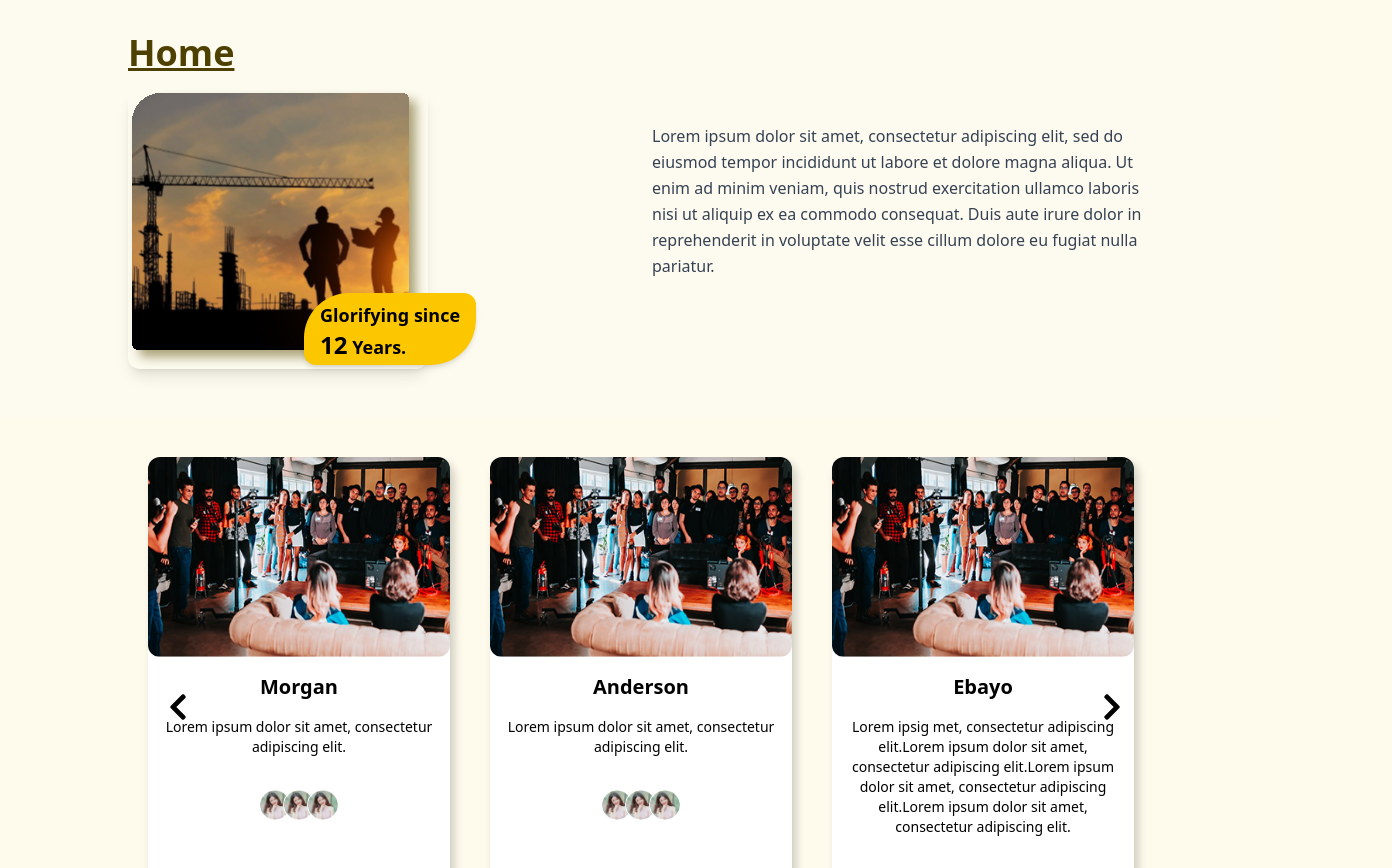
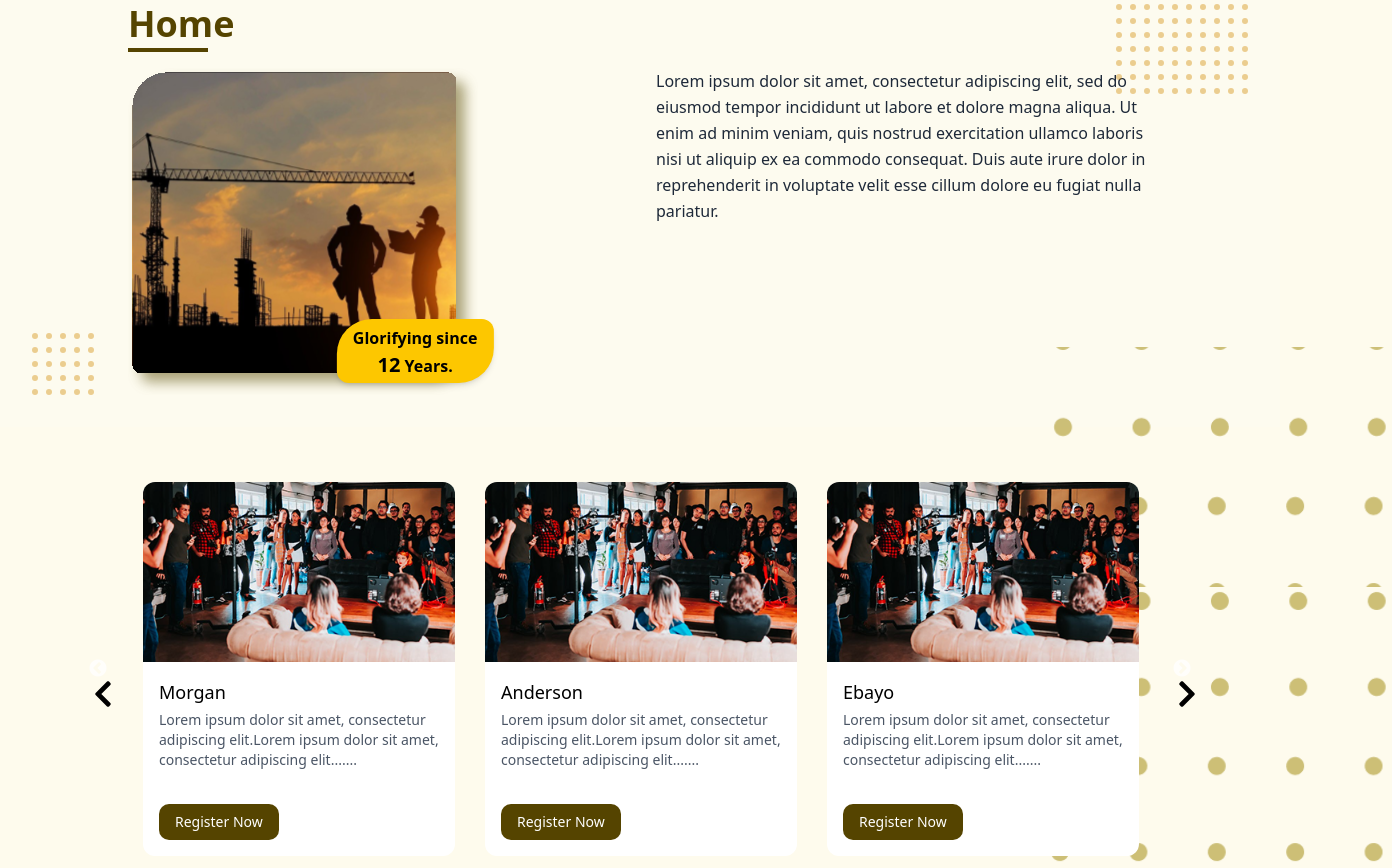
Before and after one commit to Deepaksaini73/project-smarak, a Next.js app: page / in a window 1280 px wide. Shown: the part 900-1768 px from the top of the page, 1392 px wide, since content can reach past the window. Built offline with nearby package versions, Linux system fonts and the light colour scheme.

Commit message:
chaneg  sin 1st apges not added font

```diff
--- a/src/components/Footer/footer.css
+++ b/src/components/Footer/footer.css
@@ -6,13 +6,22 @@
 .card-box .img-box {
   position: relative;
   cursor: pointer;
+  border-radius: 12px;
+  border-bottom-right-radius: 45px;
+  border-top-left-radius: 45px;
 }
 .card-box .img-box img:hover {
   scale: 1.03;
+  border-radius: 12px;
+  border-bottom-right-radius: 45px;
+  border-top-left-radius: 45px;
 }
 .card-box .img-box img {
   width: 100%;
   height: 100%;
+  border-radius: 12px;
+  border-bottom-right-radius: 45px;
+  border-top-left-radius: 45px;
 }
 .card-box .img-box .img-name {
   position: absolute;
--- a/src/components/Home/Home.jsx
+++ b/src/components/Home/Home.jsx
@@ -5,22 +5,43 @@ import homeimage from '../../../assets/homeiamge.svg';
 
 export default function Home() {
   return (
-    <div className="bg-[#fdfbef] px-8 py-12">
-      <div className="max-w-5xl mx-auto grid md:grid-cols-2 items-center gap-6">
+    <div className="bg-[#fdfbef] px-8 py-8 relative">
+      {/* Dotted pattern - right side */}
+      <div className="absolute top-8 right-8 grid grid-cols-10 gap-2">
+        {[...Array(70)].map((_, i) => (
+          <div key={i} className="w-1.5 h-1.5 rounded-full bg-yellow-600 opacity-40"></div>
+        ))}
+      </div>
+
+      {/* Dotted pattern - left side */}
+      <div className="absolute bottom-8 left-8 grid grid-cols-5 gap-2">
+        {[...Array(25)].map((_, i) => (
+          <div key={i} className="w-1.5 h-1.5 rounded-full bg-yellow-600 opacity-40"></div>
+        ))}
+      </div>
+
+      <div className="max-w-5xl mx-auto">
+        {/* Title with half underline */}
+        <div className="relative mb-6">
+          <h1 className="text-4xl font-bold text-[#554400]">Home</h1>
+          <div className="absolute w-20 h-1 bg-[#554400] mt-1"></div>
+        </div>
+
+        <div className="grid md:grid-cols-2 items-start gap-8">
           {/* Left - Image */}
           <div className="relative">
-          <h1 className="text-4xl font-bold text-[#4d4000] mb-4 underline">Home</h1>
             <Image
               src={homeimage}
-            width={300}
-            height={200}
+              width={350}
+              height={250}
               alt="Construction Site"
-            className="rounded-xl shadow-lg"
+              className="rounded-xl"
             />
             {/* Badge */}
-          <div className="absolute bottom-1 left-44 bg-yellow-400 text-black text-lg font-bold px-4 py-1 rounded-lg shadow-md rounded-br-[45px] rounded-tl-[45px]">
+            <div className="absolute bottom-3 left-1/2 -translate-x-1/4 bg-yellow-400 text-black font-bold px-4 py-1 rounded-tl-[35px] rounded-br-[35px] rounded-xl shadow-md">
+              <div className="text-center">
                 Glorifying since{' '}
-            <span className="text-2xl font-black">
+                <span className="text-xl font-black">
                   {' '}
                   <br />
                   12
@@ -28,10 +49,11 @@ export default function Home() {
                 Years.
               </div>
             </div>
+          </div>
 
           {/* Right - Text */}
           <div>
-          <p className="text-gray-700 leading-relaxed">
+            <p className="text-gray-800 leading-relaxed">
               Lorem ipsum dolor sit amet, consectetur adipiscing elit, sed do eiusmod tempor
               incididunt ut labore et dolore magna aliqua. Ut enim ad minim veniam, quis nostrud
               exercitation ullamco laboris nisi ut aliquip ex ea commodo consequat. Duis aute irure
@@ -40,5 +62,6 @@ export default function Home() {
           </div>
         </div>
       </div>
+    </div>
   );
 }
--- a/src/components/slider/Slider.jsx
+++ b/src/components/slider/Slider.jsx
@@ -6,6 +6,7 @@ import 'slick-carousel/slick/slick-theme.css';
 import nitlogo from '../../../assets/nit-rourkela-logo.png';
 import smallicon from '../../../assets/small icon.png';
 import defaultimage from '../../../assets/default.png';
+import bgDot from '../../../assets/bg-dot.png';
 import Image from 'next/image';
 import { FaChevronLeft, FaChevronRight } from 'react-icons/fa';
 
@@ -21,7 +22,7 @@ const CustomPrevArrow = props => {
         ...style,
         display: 'block',
         left: '35px', // Adjust for smaller screens
-        zIndex: 10,
+        zIndex: 20,
         fontSize: '30px',
         color: 'black',
       }}
@@ -42,7 +43,7 @@ const CustomNextArrow = props => {
         ...style,
         display: 'block',
         right: '35px',
-        zIndex: 10,
+        zIndex: 20,
         fontSize: '30px',
         color: 'black',
       }}
@@ -81,51 +82,41 @@ function App() {
   };
 
   return (
-    <div className=" w-full max-w-5xl mx-auto">
-      <div className="mt-10 mb-10">
+    <div className="w-full max-w-5xl mx-auto relative">
+      <div className="mt-10 mb-10 relative">
+        {/* Background Image - right side (third card) */}
+        <div className="md:block hidden absolute -top-30 -right-60 h-60 w-1/3 z-0">
+          <Image src={bgDot} alt="Background Pattern" fill className="object-cover opacity-100" />
+        </div>
+        <div className="md:block hidden absolute top-30 -right-60 h-70 w-1/3 z-0">
+          <Image src={bgDot} alt="Background Pattern" fill className="object-cover opacity-100" />
+        </div>
+
         <Slider {...settings}>
           {data.map(d => (
             <div
               key={d.name}
-              className="bg-white h-[450px] text-black rounded-2xl shadow-xl shadow-hand cursor-poi"
+              className="bg-white h-full text-black rounded-lg overflow-hidden hover:shadow-xl transition-all duration-300 transform hover:-translate-y-1"
             >
-              <div className="h-[200px] flex justify-center items-center rounded-t-xl">
+              <div className="flex flex-col h-full">
+                <div className="h-[180px] overflow-hidden group">
                   <Image
                     src={d.img}
                     alt={d.name}
-                  className="w-full h-full rounded-t-xl transition-transform duration-300 ease-in-out hover:scale-108 rounded-xl"
+                    className="w-full h-full object-cover transition-all duration-500 ease-in-out group-hover:scale-110"
                     width={100}
                     height={100}
                   />
                 </div>
 
-              <div className="flex flex-col items-center justify-center gap-4 p-4">
-                <p className="text-xl font-semibold">{d.name}</p>
-                <p className="text-center text-sm">{d.review}</p>
+                <div className="p-4 flex flex-col items-start justify-start flex-grow">
+                  <p className="text-lg font-medium mb-1">{d.name}</p>
+                  <p className="text-left text-sm text-gray-600 mb-4">{d.review}</p>
+
+                  <button className="mt-auto py-2 px-4 bg-[#554400] hover:bg-[#554400]  text-white font-medium rounded-md transition-colors duration-300 text-sm">
+                    Register Now
+                  </button>
                 </div>
-
-              <div className="flex justify-center -space-x-2 p-4">
-                <Image
-                  src={smallicon}
-                  alt="Avatar 1"
-                  width={30}
-                  height={30}
-                  className="w-8 h-8 rounded-full border border-white"
-                />
-                <Image
-                  src={smallicon}
-                  alt="Avatar 2"
-                  width={30}
-                  height={30}
-                  className="w-8 h-8 rounded-full border border-white"
-                />
-                <Image
-                  src={smallicon}
-                  alt="Avatar 3"
-                  width={30}
-                  height={30}
-                  className="w-8 h-8 rounded-full border border-white"
-                />
               </div>
             </div>
           ))}
@@ -139,28 +130,32 @@ const data = [
   {
     name: 'Morgan',
     img: defaultimage,
-    review: 'Lorem ipsum dolor sit amet, consectetur adipiscing elit.',
+    review:
+      'Lorem ipsum dolor sit amet, consectetur adipiscing elit.Lorem ipsum dolor sit amet, consectetur adipiscing elit.......',
   },
   {
     name: 'Anderson',
     img: defaultimage,
-    review: 'Lorem ipsum dolor sit amet, consectetur adipiscing elit.',
+    review:
+      'Lorem ipsum dolor sit amet, consectetur adipiscing elit.Lorem ipsum dolor sit amet, consectetur adipiscing elit.......',
   },
   {
     name: 'Ebayo',
     img: defaultimage,
     review:
-      'Lorem ipsig met, consectetur adipiscing elit.Lorem ipsum dolor sit amet, consectetur adipiscing elit.Lorem ipsum dolor sit amet, consectetur adipiscing elit.Lorem ipsum dolor sit amet, consectetur adipiscing elit.',
+      'Lorem ipsum dolor sit amet, consectetur adipiscing elit.Lorem ipsum dolor sit amet, consectetur adipiscing elit.......',
   },
   {
     name: 'Ruie',
     img: defaultimage,
-    review: 'Lorem ipsum dolor sit amet, consectetur adipiscing elit.',
+    review:
+      'Lorem ipsum dolor sit amet, consectetur adipiscing elit.Lorem ipsum dolor sit amet, consectetur adipiscing elit.......',
   },
   {
     name: 'Miams',
     img: defaultimage,
-    review: 'Lorem ipsum dolor sit amet, consectetur adipiscing elit.',
+    review:
+      'Lorem ipsum dolor sit amet, consectetur adipiscing elit.Lorem ipsum dolor sit amet, consectetur adipiscing elit.......',
   },
 ];
 
--- a/src/components/slider/style.css
+++ b/src/components/slider/style.css
@@ -3,12 +3,84 @@
     background-color: #fefbed;
   }
 }
-.shadow-hand {
-  box-shadow: 4px 4px 10px rgba(0, 0, 0, 0.2);
+
+.slick-slide > div {
+  margin: 0 10px;
+  padding: 15px 5px;
 }
 
-.slick-slide > div {
-  margin: 0 20px;
+/* Make the slider cards have a consistent width-to-height ratio */
+.slick-slide > div > div {
+  aspect-ratio: 1 / 1.2;
+  display: flex !important;
+  flex-direction: column;
+  height: 100%;
+  transform: translateZ(0);
+  backface-visibility: hidden;
+  will-change: transform, box-shadow;
+}
+
+/* Enhanced shadow for cards with hover effects */
+.shadow-lg {
+  box-shadow: 0 10px 25px rgba(0, 0, 0, 0.12) !important;
+}
+
+.shadow-2xl {
+  box-shadow: 0 25px 50px -12px rgba(0, 0, 0, 0.25) !important;
+}
+
+/* Additional card hover effects */
+.slick-slide > div > div:hover {
+  cursor: pointer;
+}
+
+/* Responsive arrow positioning */
+.custom-arrow-left,
+.custom-arrow-right {
+  transition: all 0.3s ease;
+}
+
+.custom-arrow-left {
+  left: -40px !important;
+}
+
+.custom-arrow-right {
+  right: -40px !important;
+}
+
+/* Responsive styling for arrows */
+@media (max-width: 1200px) {
+  .custom-arrow-left {
+    left: -30px !important;
+  }
+
+  .custom-arrow-right {
+    right: -30px !important;
+  }
+}
+
+@media (max-width: 992px) {
+  .custom-arrow-left {
+    left: -20px !important;
+  }
+
+  .custom-arrow-right {
+    right: -20px !important;
+  }
+}
+
+@media (max-width: 768px) {
+  .custom-arrow-left {
+    left: -15px !important;
+  }
+
+  .custom-arrow-right {
+    right: -15px !important;
+  }
+
+  .slick-slide > div {
+    margin: 0 5px;
+  }
 }
 
 @media (max-width: 500px) {
@@ -17,3 +89,12 @@
     display: none !important;
   }
 }
+
+/* Image hover effects */
+.group {
+  cursor: pointer;
+}
+
+.group:hover .transition-all {
+  will-change: transform;
+}
```
Also changed, not shown: src/components/Navbar/Navbar.jsx (+7 -13 lines), assets/bg-dot.png (added). Lines whose indentation alone changed are shown as unchanged.
